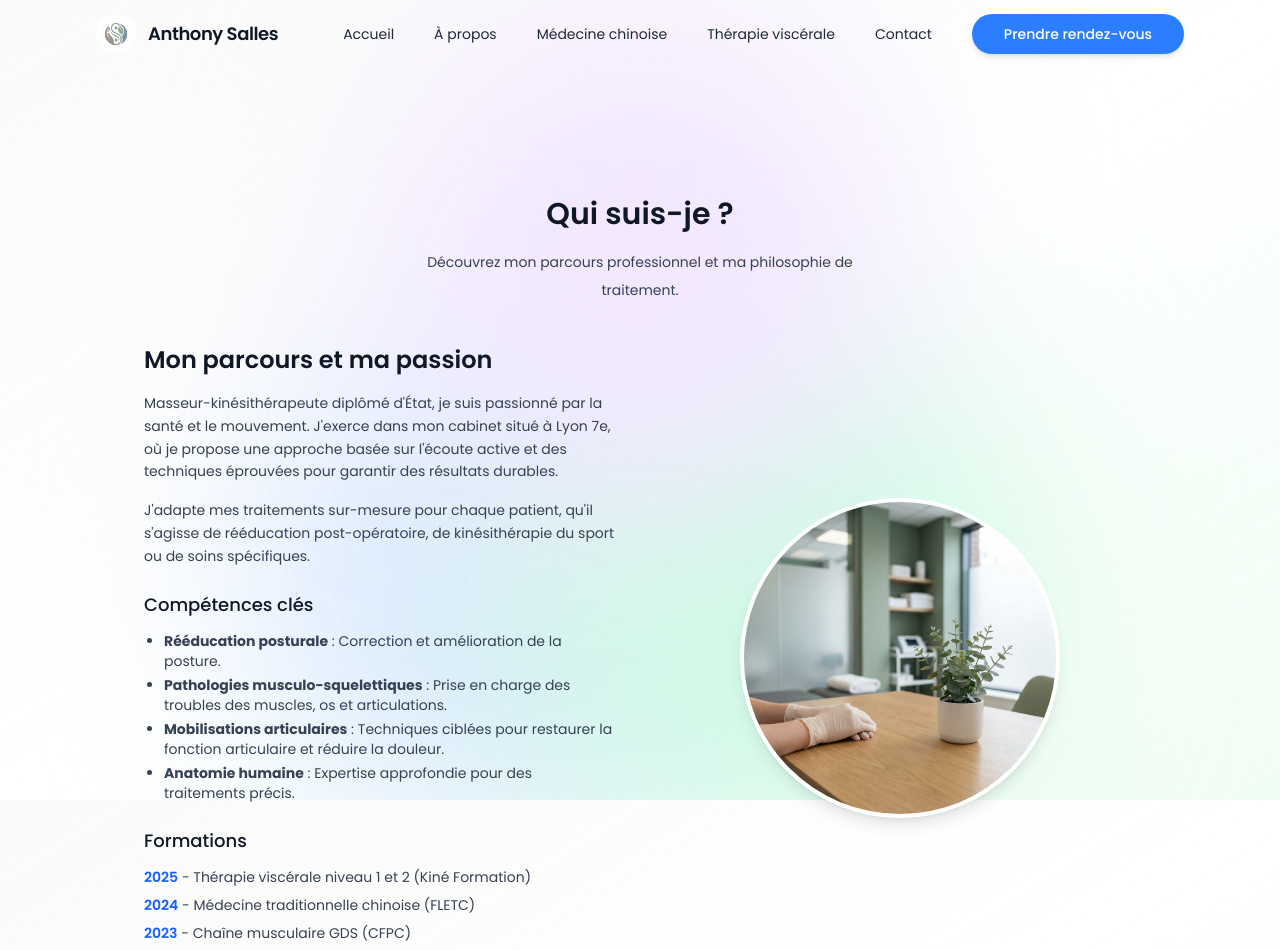
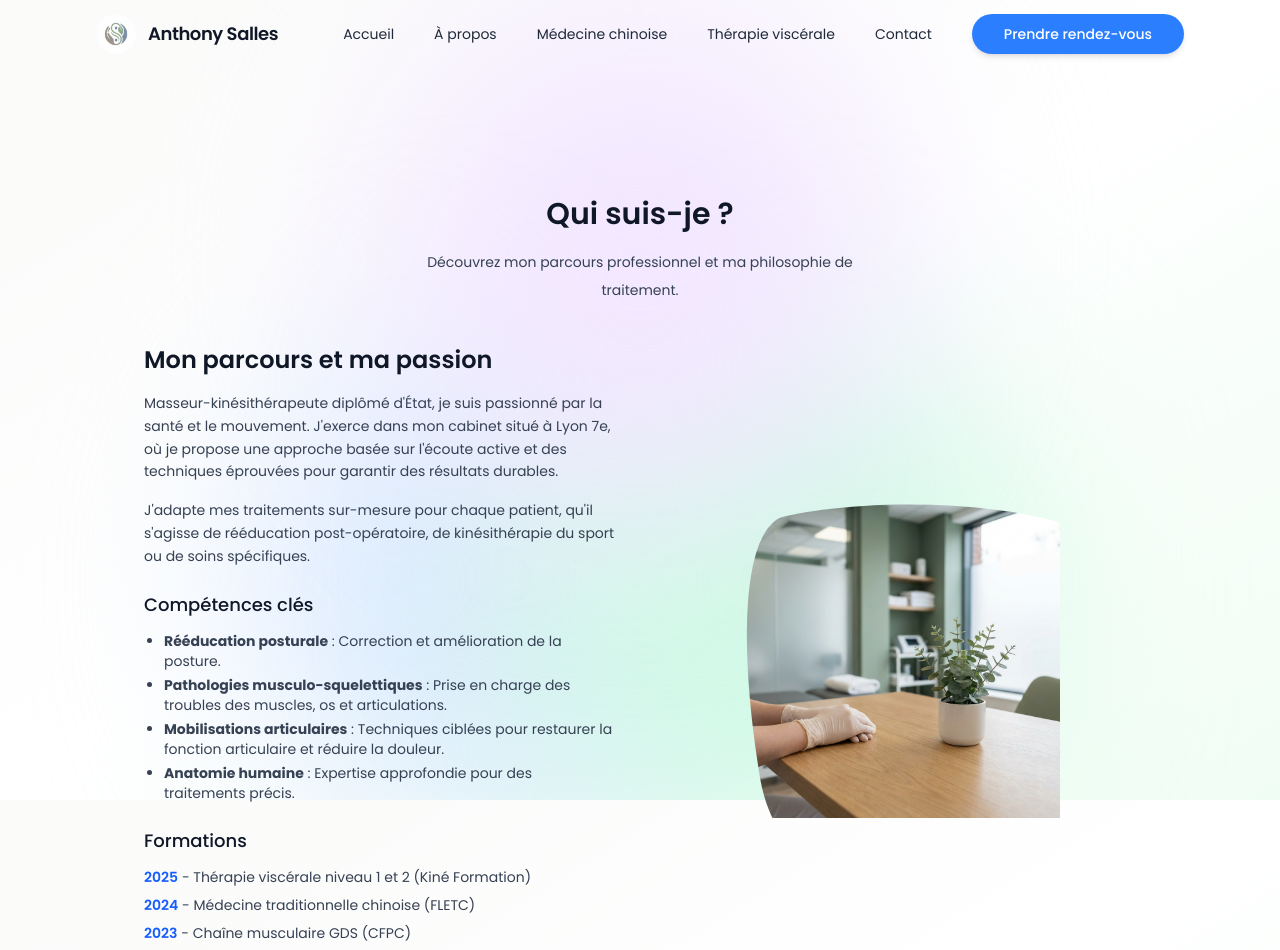
Before and after one commit to LTiollier/anthony-salles, a Next.js app: page /a-propos in a window 1280 px wide. Shown: the top 950 px of the page. Built offline with nearby package versions, Linux system fonts and the light colour scheme.

Commit message:
💄 Update about image shape to aviator

```diff
--- a/sections/about-section.jsx
+++ b/sections/about-section.jsx
@@ -56,7 +56,10 @@ export default function AboutSection() {
                         alt="Mon cabinet"
                         width={400}
                         height={400}
-                        className="size-80 object-cover rounded-full shadow-lg border-4 border-white"
+                        className="size-80 object-cover"
+                        style={{
+                            clipPath: "path('M 40,20 C 120,0 280,0 360,40 C 400,100 380,320 280,380 C 180,440 40,400 20,280 C 0,160 0,40 40,20 Z')"
+                        }}
                     />
                 </motion.div>
             </motion.div>
```
